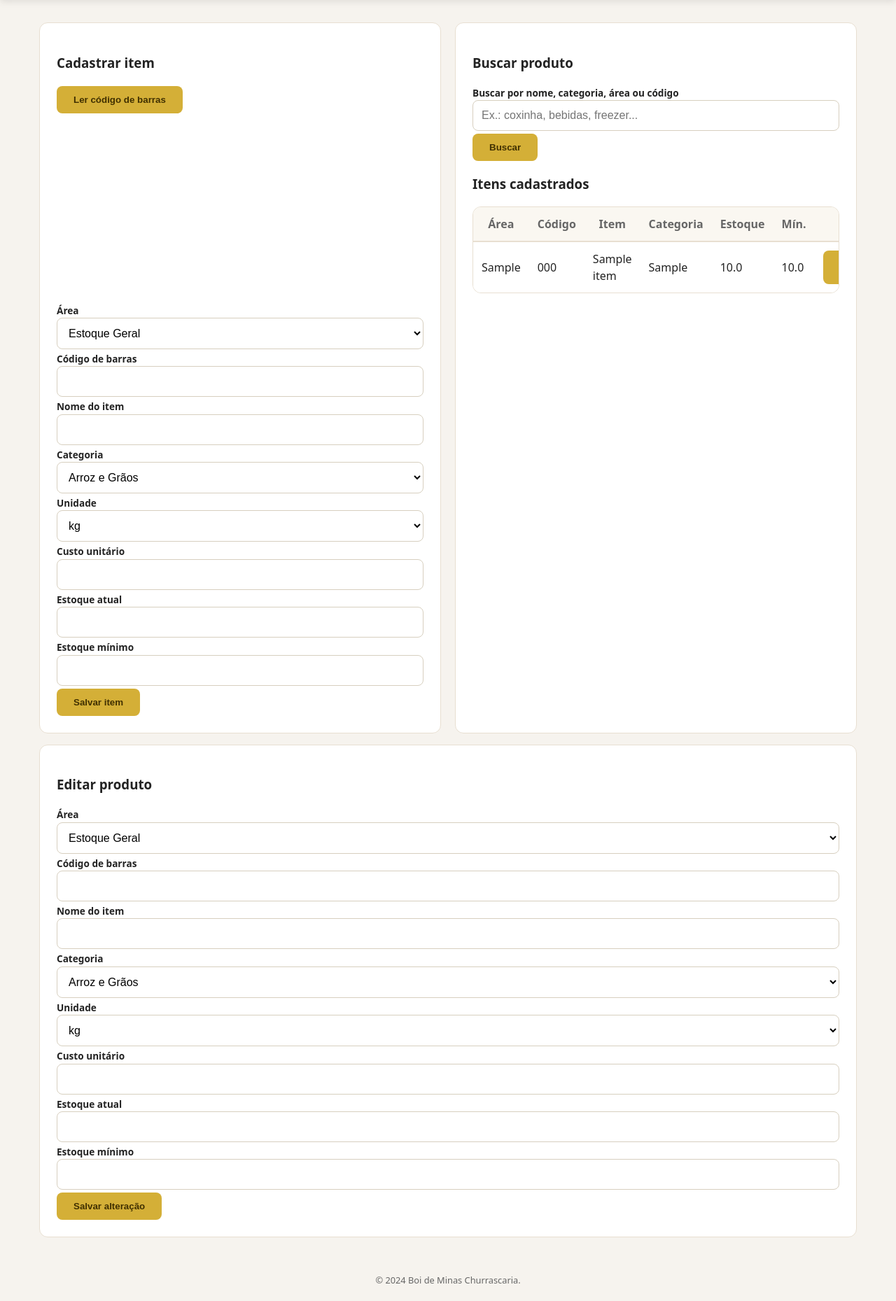
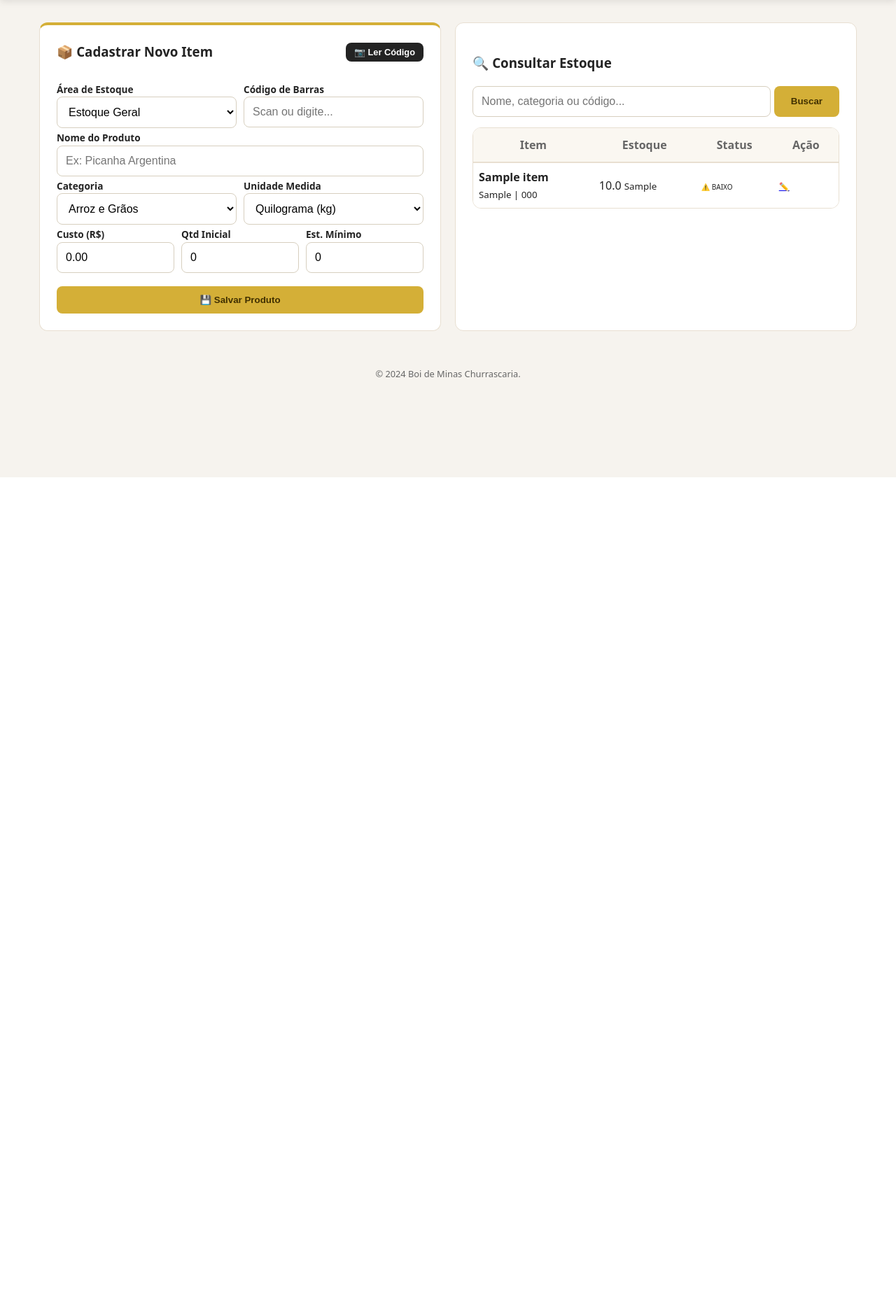
Before and after one commit to mattheuschaves2920-ops/boi-de-minas-sistema, a Flask app: page /itens in a window 1280 px wide. Shown: the part 118-1977 px from the top of the page at 70% size. After the commit the page ends 800 px from the top, so only its background shows below. Run offline with Flask 3, Linux system fonts and the light colour scheme; the visitor is signed in with stand-in values (Sample User, id 1); tables that the repository leaves empty hold one stand-in row (values such as "Sample post").

Commit message:
Update itens.html

```diff
--- a/templates/itens.html
+++ b/templates/itens.html
@@ -2,31 +2,35 @@
 {% block content %}
 
 <div class="grid two">
-  <section class="card">
-    <h3>Cadastrar item</h3>
+    <section class="card" style="border-top: 4px solid var(--gold);">
+        <header style="display: flex; justify-content: space-between; align-items: center; margin-bottom: 15px;">
+            <h3 style="margin:0;">📦 Cadastrar Novo Item</h3>
+            <button type="button" class="btn" onclick="toggleScanner()" id="btn-scan" style="background: var(--ink); color: #fff; padding: 6px 12px; font-size: 0.8rem;">
+                📷 Ler Código
+            </button>
+        </header>
 
-    <div class="barcode-box" style="margin-bottom:12px;">
-      <button type="button" class="btn" onclick="toggleScanner()">Ler código de barras</button>
-      <div id="scanner" class="hidden" style="margin-top:10px; min-height:250px;"></div>
-    </div>
+        <div id="scanner" class="hidden scanner" style="margin-bottom:15px; overflow: hidden;"></div>
 
-    <form method="post">
-      <label>Área
+        <form method="post" id="form-cadastro">
+            <div class="grid" style="grid-template-columns: 1fr 1fr; gap: 10px;">
+                <label>Área de Estoque
                     <select name="area" id="area">
                         {% for a in areas %}
                         <option value="{{ a }}">{{ a }}</option>
                         {% endfor %}
                     </select>
                 </label>
+                <label>Código de Barras
+                    <input type="text" name="code" id="code" placeholder="Scan ou digite...">
+                </label>
+            </div>
 
-      <label>Código de barras
-        <input type="text" name="code" id="code">
+            <label>Nome do Produto
+                <input type="text" name="name" id="name" required placeholder="Ex: Picanha Argentina">
             </label>
 
-      <label>Nome do item
-        <input type="text" name="name" id="name" required>
-      </label>
-
+            <div class="grid" style="grid-template-columns: 1fr 1fr; gap: 10px;">
                 <label>Categoria
                     <select name="category" id="category">
                         {% for c in categories %}
@@ -34,200 +38,188 @@
                         {% endfor %}
                     </select>
                 </label>
-
-      <label>Unidade
+                <label>Unidade Medida
                     <select name="unit" id="unit">
-          <option value="kg">kg</option>
-          <option value="un">un</option>
-          <option value="l">l</option>
-          <option value="cx">cx</option>
-          <option value="pct">pct</option>
+                        <option value="kg">Quilograma (kg)</option>
+                        <option value="un">Unidade (un)</option>
+                        <option value="l">Litro (l)</option>
+                        <option value="cx">Caixa (cx)</option>
+                        <option value="pct">Pacote (pct)</option>
                     </select>
                 </label>
+            </div>
 
-      <label>Custo unitário
-        <input type="number" step="0.01" name="cost" id="cost">
+            <div class="grid" style="grid-template-columns: repeat(3, 1fr); gap: 10px;">
+                <label>Custo (R$)
+                    <input type="number" step="0.01" name="cost" id="cost" value="0.00">
                 </label>
+                <label>Qtd Inicial
+                    <input type="number" step="0.001" name="stock" id="stock" value="0">
+                </label>
+                <label>Est. Mínimo
+                    <input type="number" step="0.001" name="min_stock" id="min_stock" value="0">
+                </label>
+            </div>
 
-      <label>Estoque atual
-        <input type="number" step="0.001" name="stock" id="stock">
-      </label>
-
-      <label>Estoque mínimo
-        <input type="number" step="0.001" name="min_stock" id="min_stock">
-      </label>
-
-      <button class="btn" type="submit">Salvar item</button>
+            <button class="btn" type="submit" style="width: 100%; margin-top: 15px;">💾 Salvar Produto</button>
         </form>
     </section>
 
     <section class="card">
-    <h3>Buscar produto</h3>
-
-    <form method="get" style="margin-bottom:16px;">
-      <label>Buscar por nome, categoria, área ou código
-        <input type="text" name="busca" value="{{ busca or '' }}" placeholder="Ex.: coxinha, bebidas, freezer...">
-      </label>
+        <h3>🔍 Consultar Estoque</h3>
+        <form method="get" style="display: flex; gap: 5px; margin-bottom: 15px;">
+            <input type="text" name="busca" value="{{ busca or '' }}" placeholder="Nome, categoria ou código..." style="flex: 1;">
             <button class="btn" type="submit">Buscar</button>
         </form>
 
-    <h3>Itens cadastrados</h3>
-    <div class="table-wrap">
+        <div class="table-wrap" style="max-height: 500px;">
             <table>
+                <thead>
                     <tr>
-          <th>Área</th>
-          <th>Código</th>
                         <th>Item</th>
-          <th>Categoria</th>
                         <th>Estoque</th>
-          <th>Mín.</th>
+                        <th>Status</th>
                         <th>Ação</th>
                     </tr>
-
+                </thead>
+                <tbody>
                     {% for i in itens %}
                     <tr>
-          <td>{{ i.area }}</td>
-          <td>{{ i.code or '' }}</td>
-          <td>{{ i.name }}</td>
-          <td>{{ i.category or '' }}</td>
-          <td>{{ i.stock }}</td>
-          <td>{{ i.min_stock }}</td>
                         <td>
-            <a class="btn" href="{{ url_for('itens', editar=i.id, busca=busca) }}#editar-produto">Editar</a>
+                            <strong>{{ i.name }}</strong><br>
+                            <small class="muted">{{ i.area }} | {{ i.code or 'S/C' }}</small>
+                        </td>
+                        <td>{{ i.stock }} <small>{{ i.unit }}</small></td>
+                        <td>
+                            {% if i.stock <= i.min_stock %}
+                                <span class="error" style="font-size: 10px;">⚠️ BAIXO</span>
+                            {% else %}
+                                <span class="success" style="font-size: 10px;">✅ OK</span>
+                            {% endif %}
+                        </td>
+                        <td>
+                            <a class="btn-link" href="{{ url_for('itens', editar=i.id, busca=busca) }}#editar-produto" style="font-size: 12px;">✏️</a>
                         </td>
                     </tr>
                     {% endfor %}
+                </tbody>
             </table>
         </div>
     </section>
 </div>
 
-<section class="card" id="editar-produto" style="margin-top:16px;">
-  <h3>Editar produto</h3>
+{% if item_edicao %}
+<section class="card" id="editar-produto" style="margin-top:20px; border-left: 5px solid var(--blue); animation: fadeIn 0.5s;">
+    <div style="display: flex; justify-content: space-between; align-items: center; margin-bottom: 15px;">
+        <h3>✏️ Editando: {{ item_edicao.name }}</h3>
+        <a href="{{ url_for('itens') }}" class="muted" style="text-decoration: none;">✖ Fechar</a>
+    </div>
 
-  <form method="post" action="{% if item_edicao %}{{ url_for('editar_item', item_id=item_edicao.id) }}{% else %}#{% endif %}">
+    <form method="post" action="{{ url_for('editar_item', item_id=item_edicao.id) }}">
+        <div class="grid" style="grid-template-columns: repeat(auto-fit, minmax(200px, 1fr)); gap: 15px;">
             <label>Área
                 <select name="area">
                     {% for a in areas %}
-        <option value="{{ a }}" {% if item_edicao and item_edicao.area == a %}selected{% endif %}>{{ a }}</option>
+                    <option value="{{ a }}" {% if item_edicao.area == a %}selected{% endif %}>{{ a }}</option>
                     {% endfor %}
                 </select>
             </label>
 
-    <label>Código de barras
-      <input type="text" name="code" value="{{ item_edicao.code if item_edicao else '' }}">
+            <label>Código
+                <input type="text" name="code" value="{{ item_edicao.code or '' }}">
             </label>
 
-    <label>Nome do item
-      <input type="text" name="name" value="{{ item_edicao.name if item_edicao else '' }}" required>
+            <label>Nome do Item
+                <input type="text" name="name" value="{{ item_edicao.name }}" required>
             </label>
 
             <label>Categoria
                 <select name="category">
                     {% for c in categories %}
-        <option value="{{ c }}" {% if item_edicao and item_edicao.category == c %}selected{% endif %}>{{ c }}</option>
+                    <option value="{{ c }}" {% if item_edicao.category == c %}selected{% endif %}>{{ c }}</option>
                     {% endfor %}
                 </select>
             </label>
 
-    <label>Unidade
-      <select name="unit">
-        <option value="kg" {% if item_edicao and item_edicao.unit == 'kg' %}selected{% endif %}>kg</option>
-        <option value="un" {% if item_edicao and item_edicao.unit == 'un' %}selected{% endif %}>un</option>
-        <option value="l" {% if item_edicao and item_edicao.unit == 'l' %}selected{% endif %}>l</option>
-        <option value="cx" {% if item_edicao and item_edicao.unit == 'cx' %}selected{% endif %}>cx</option>
-        <option value="pct" {% if item_edicao and item_edicao.unit == 'pct' %}selected{% endif %}>pct</option>
-      </select>
+            <label>Custo (R$)
+                <input type="number" step="0.01" name="cost" value="{{ item_edicao.cost }}">
             </label>
 
-    <label>Custo unitário
-      <input type="number" step="0.01" name="cost" value="{{ item_edicao.cost if item_edicao else '' }}">
+            <label>Estoque Atual
+                <input type="number" step="0.001" name="stock" value="{{ item_edicao.stock }}">
             </label>
+        </div>
 
-    <label>Estoque atual
-      <input type="number" step="0.001" name="stock" value="{{ item_edicao.stock if item_edicao else '' }}">
-    </label>
-
-    <label>Estoque mínimo
-      <input type="number" step="0.001" name="min_stock" value="{{ item_edicao.min_stock if item_edicao else '' }}">
-    </label>
-
-    <button class="btn" type="submit">Salvar alteração</button>
+        <button class="btn" type="submit" style="margin-top: 15px; background: var(--blue); color: white;">Confirmar Alterações</button>
     </form>
 </section>
+{% endif %}
 
 <script>
+// Lógica de busca automática ao digitar código
 async function preencherPorCodigo(codigo) {
-  if (!codigo) return;
-
+    if (!codigo || codigo.length < 3) return;
     try {
         const resp = await fetch(`/buscar-item?code=${encodeURIComponent(codigo)}`);
         const data = await resp.json();
-
         if (data.ok) {
-      document.getElementById('code').value = data.item.code || '';
-      document.getElementById('name').value = data.item.name || '';
-      document.getElementById('area').value = data.item.area || 'Estoque Geral';
-      document.getElementById('category').value = data.item.category || 'Outros';
-      document.getElementById('unit').value = data.item.unit || 'un';
-      document.getElementById('cost').value = data.item.cost || 0;
-      document.getElementById('stock').value = data.item.stock || 0;
-      document.getElementById('min_stock').value = data.item.min_stock || 0;
+            const i = data.item;
+            document.getElementById('name').value = i.name || '';
+            document.getElementById('area').value = i.area || '';
+            document.getElementById('category').value = i.category || '';
+            document.getElementById('unit').value = i.unit || 'un';
+            document.getElementById('cost').value = i.cost || 0;
+            document.getElementById('stock').value = i.stock || 0;
+            document.getElementById('min_stock').value = i.min_stock || 0;
+            // Feedback visual
+            document.getElementById('form-cadastro').style.background = '#f0fff4';
+            setTimeout(() => document.getElementById('form-cadastro').style.background = 'transparent', 1000);
         }
-  } catch (e) {
-    console.log("Erro ao buscar item pelo código.");
-  }
+    } catch (e) { console.error("Erro na busca remota."); }
 }
 
-const campoCode = document.getElementById('code');
-if (campoCode) {
-  campoCode.addEventListener('change', function (e) {
-    preencherPorCodigo(e.target.value);
-  });
-}
+document.getElementById('code')?.addEventListener('change', (e) => preencherPorCodigo(e.target.value));
 
+// Scanner de Código de Barras
 let scanner = null;
-
 window.toggleScanner = async function () {
     const el = document.getElementById("scanner");
-
-  if (!window.Html5Qrcode) {
-    alert("Leitor de código de barras não carregou.");
-    return;
-  }
+    const btn = document.getElementById("btn-scan");
 
     if (scanner) {
-    try { await scanner.stop(); } catch (e) {}
+        await scanner.stop();
         scanner = null;
-    el.innerHTML = "";
         el.classList.add("hidden");
+        btn.innerText = "📷 Ler Código";
         return;
     }
 
     el.classList.remove("hidden");
-  el.innerHTML = "";
+    btn.innerText = "🛑 Parar Leitura";
     scanner = new Html5Qrcode("scanner");
 
     try {
         await scanner.start(
             { facingMode: "environment" },
-      { fps: 10, qrbox: { width: 250, height: 120 } },
-      async (decodedText) => {
-        document.getElementById("code").value = decodedText;
-        await preencherPorCodigo(decodedText);
-        try { await scanner.stop(); } catch (e) {}
-        scanner = null;
-        el.innerHTML = "";
-        el.classList.add("hidden");
+            { fps: 15, qrbox: { width: 250, height: 150 } },
+            async (text) => {
+                document.getElementById("code").value = text;
+                await preencherPorCodigo(text);
+                toggleScanner(); // Fecha ao ler
             },
             () => {}
         );
     } catch (err) {
-    alert("Não foi possível abrir a câmera. Verifique a permissão.");
+        alert("Câmera indisponível.");
         el.classList.add("hidden");
-    scanner = null;
+        btn.innerText = "📷 Ler Código";
     }
 };
 </script>
 
+<style>
+@keyframes fadeIn { from { opacity: 0; transform: translateY(10px); } to { opacity: 1; transform: translateY(0); } }
+.table-wrap td { padding: 8px; }
+</style>
+
 {% endblock %}
```
Lines whose indentation alone changed are shown as unchanged.
